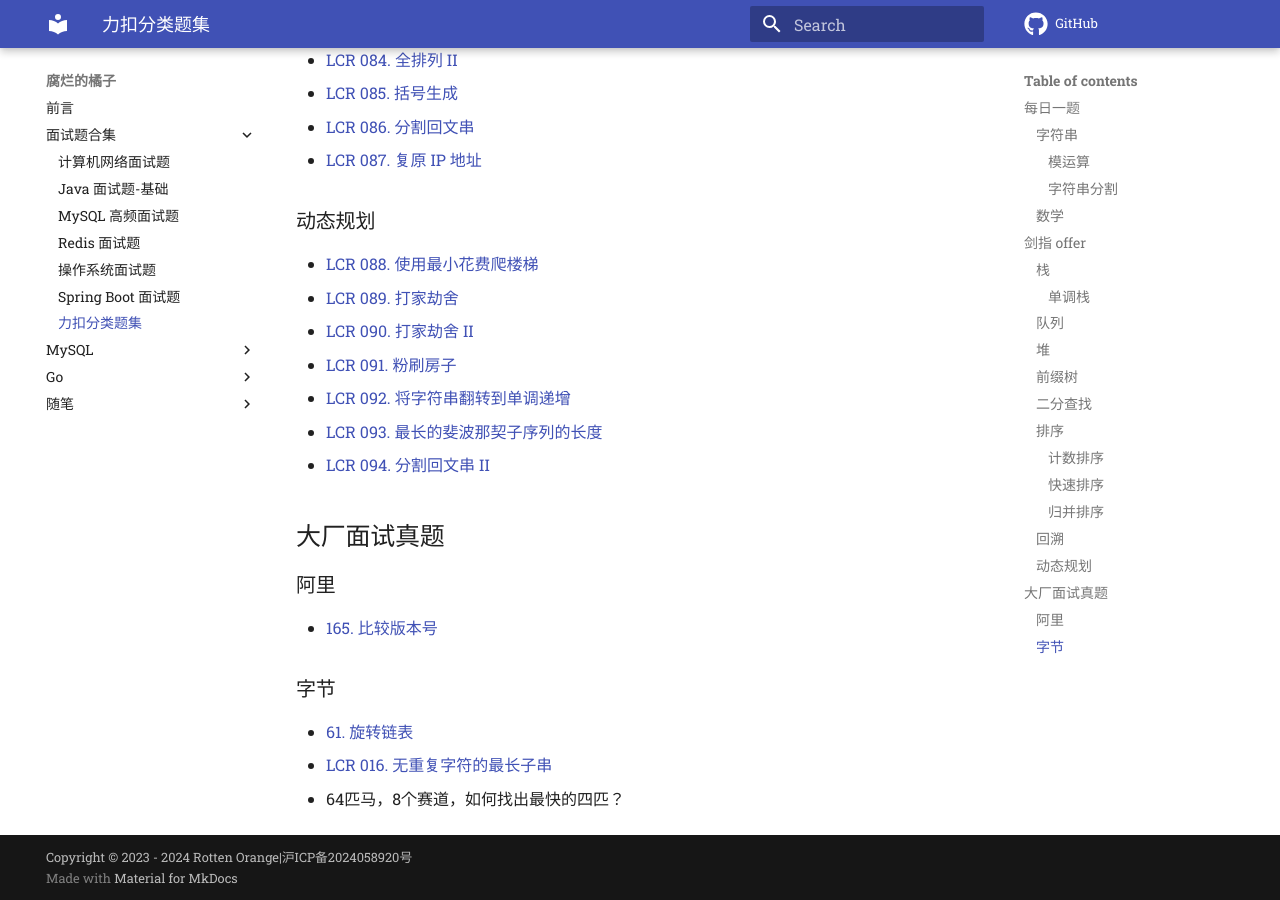
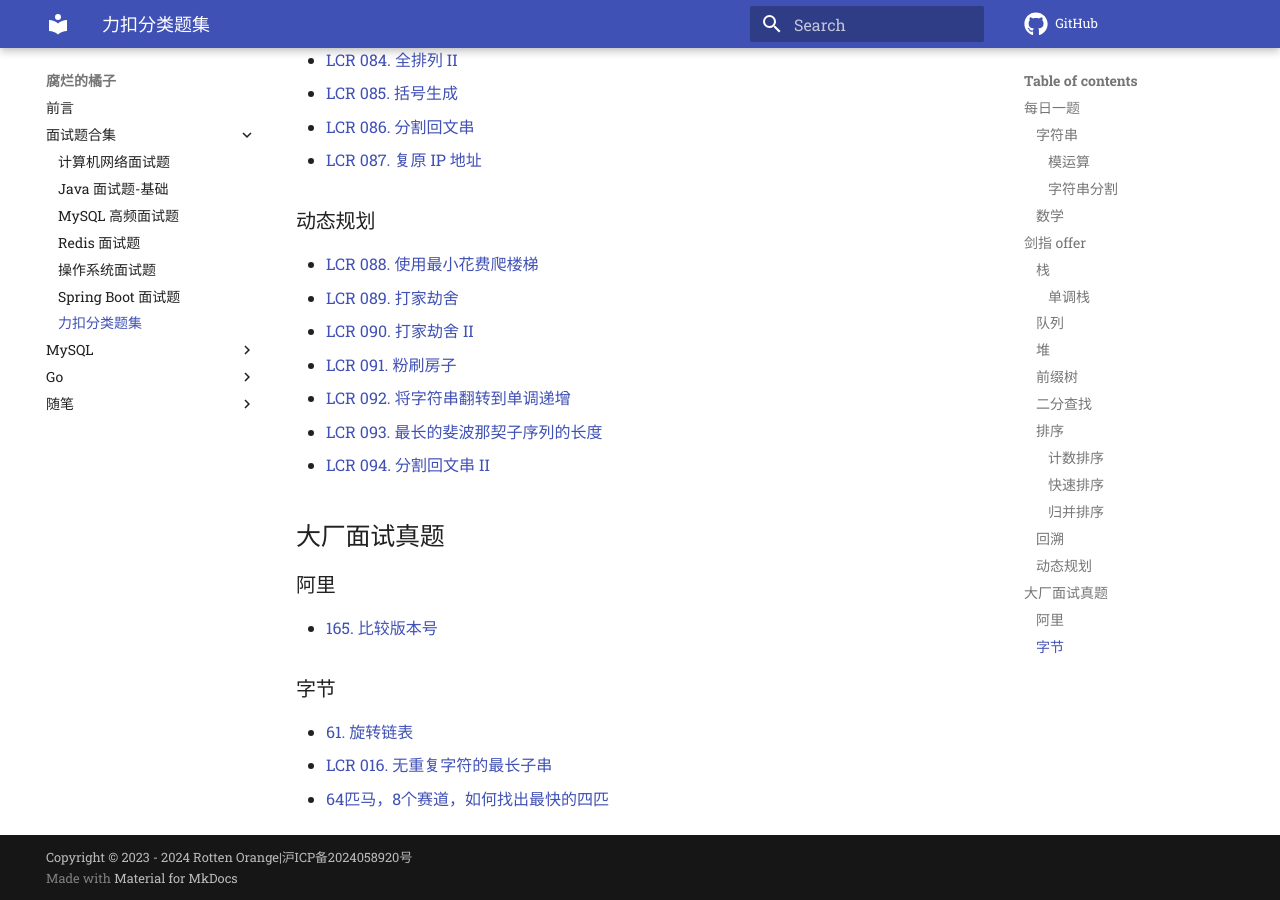
Before and after one commit to z1ming/cs-Hydra, an MkDocs documentation site: the page built from docs/文章/LeetCode.md, in a window 1280 px wide and 900 px high, scrolled down 2332 px. Built offline with MkDocs 1.6.1 and Material for MkDocs 9.7.7, drawn with Linux system fonts in a browser that asks for light colours; comment, search, counter and statistics services are not loaded; part of the change alters nothing that is shown.

```diff
--- a/docs/文章/LeetCode.md
+++ b/docs/文章/LeetCode.md
@@ -106,4 +106,4 @@
 
 - [61. 旋转链表](https://leetcode.cn/problems/rotate-list/description/)
 - [LCR 016. 无重复字符的最长子串](https://leetcode.cn/problems/wtcaE1/description/)
-- 64匹马，8个赛道，如何找出最快的四匹？
+- [64匹马，8个赛道，如何找出最快的四匹](https://blog.csdn.net/qq_35246620/article/details/76098949)
```
